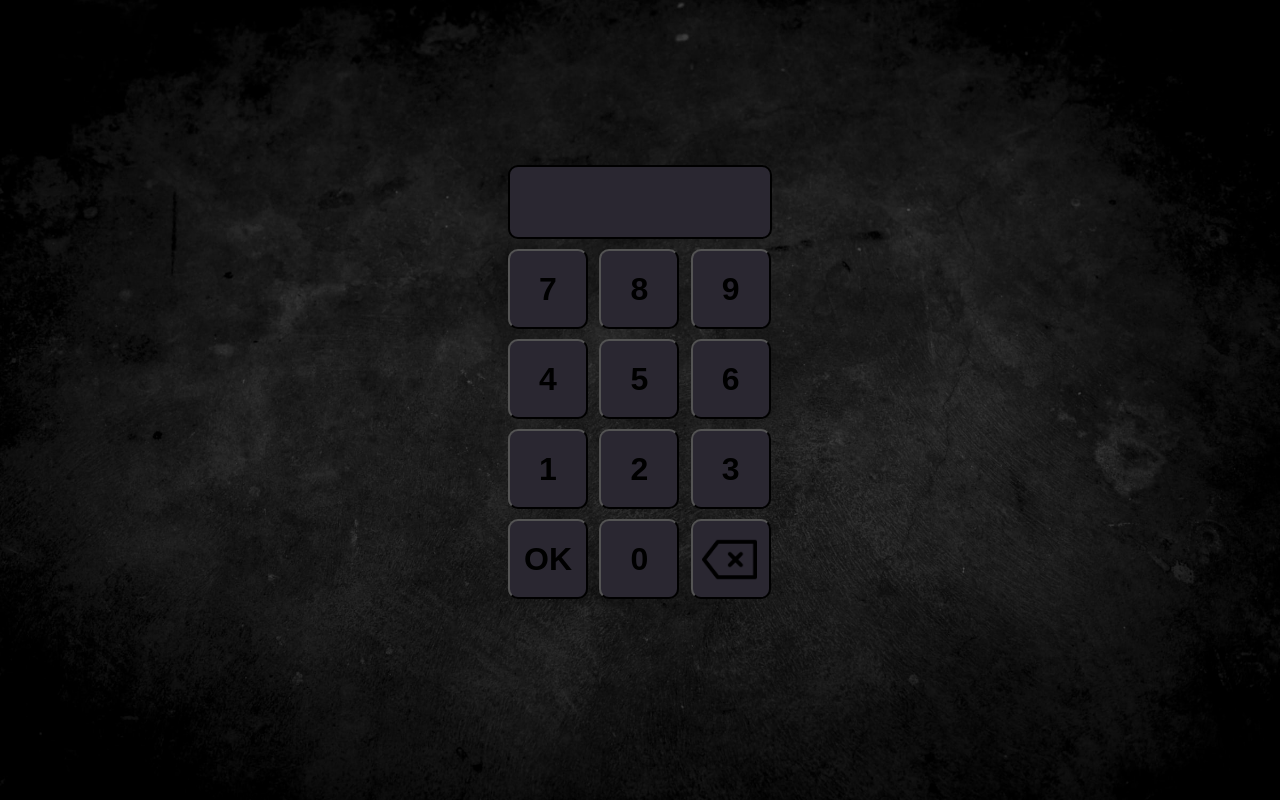
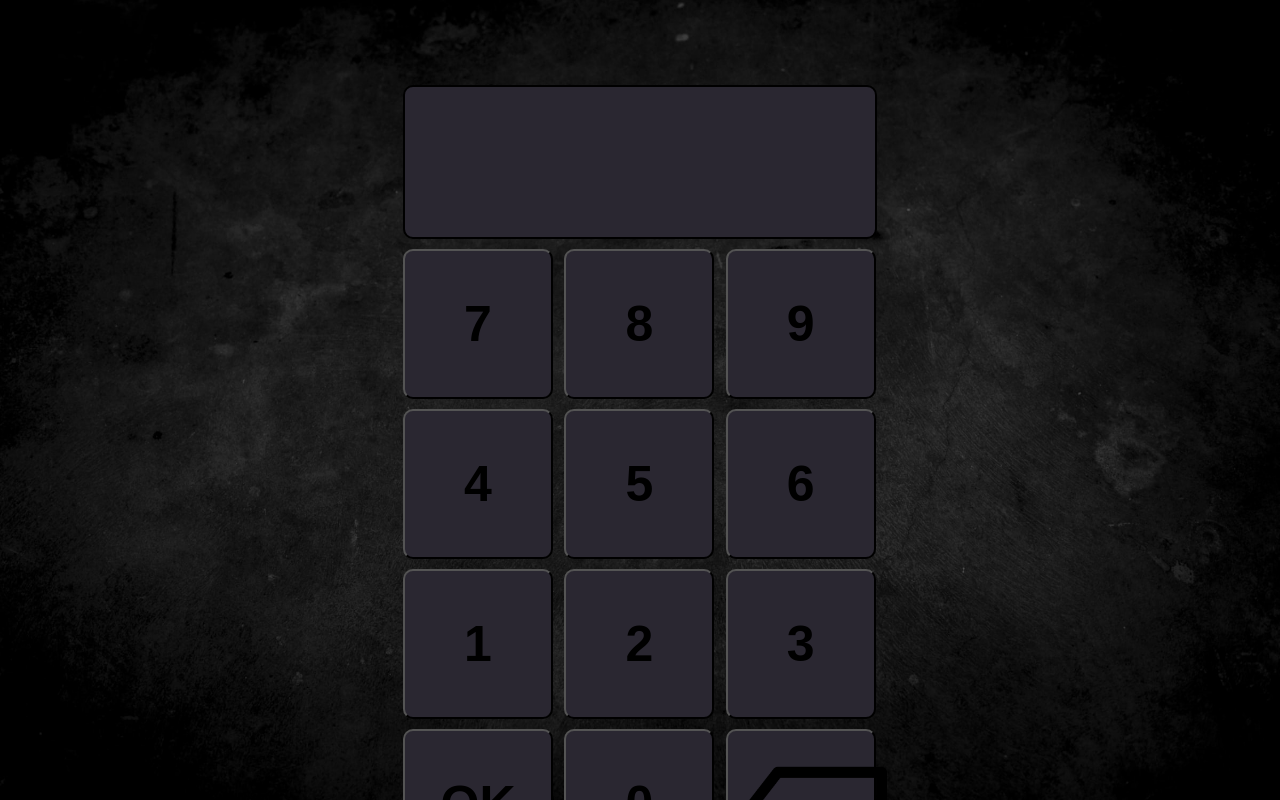
Before and after one commit to DualRedd/pulmapeli2022, a plain HTML site: page index.html in a window 1280 px wide. Drawn offline with Linux system fonts and the light colour scheme.

Commit message:
Update styles.css

```diff
--- a/styles.css
+++ b/styles.css
@@ -1,6 +1,6 @@
 
 * {
-    background-color: orange;
+    background-color: black;
     margin: 0;
 }
 
@@ -39,18 +39,20 @@
 
     justify-content: center;
     background-color: rgb(0, 0, 0, 0);
-    margin-top: 20vh;
+    margin-top: 10vh;
 }
 
 .number-lock-button {
-    width: 80px;
-    height: 80px;
+    width: 20vw;
+    height: 20vw;
+    max-width: 150px;
+    max-height: 150px;
     margin: 5px;
     border-radius: 10px;
     border-width: 2px;
 
     background-color: rgb(42, 39, 49);
-    font-size: 32px;
+    font-size: 7vw;
     font-weight: bold;
 }
 
@@ -61,14 +63,16 @@
 
 .backspace-icon {
     background-color: rgb(0, 0, 0, 0);
-    height: 55px;
-    margin-top: 8px;
-    margin-right: 3px;
+    height: 12vw;
+    margin-top: 1vw;
+    margin-right: 1vw;
 }
 
 .number-lock-display {
-    width: 260px;
-    height: 70px;
+    width: calc((3 * 20vw) + 20px);
+    height: 20vw;
+    max-width: 470px;
+    max-height: 150px;
     margin: 5px;
     border-radius: 10px;
     border-width: 2px;
@@ -77,10 +81,10 @@
     grid-column: 1 / span 3;
 
     background-color: rgb(42, 39, 49);
-    font-size: 40px;
+    font-size: 11vw;
     font-weight: bold;
     text-align: center;
-    line-height: 70px;
+    line-height: 20vw;
 }
 
 
@@ -97,6 +101,17 @@
 }
 
 
-@media only screen and (max-width: 1500px) {
+@media only screen and (min-width: 750px) {
+    .number-lock-display {
+        line-height: 150px;
+        font-size: 82px;
+    }
+
+    .number-lock-button {
+        font-size: 50px;
+    }
+}
+
+@media only screen and (max-width: 360px) {
 
 }
```
